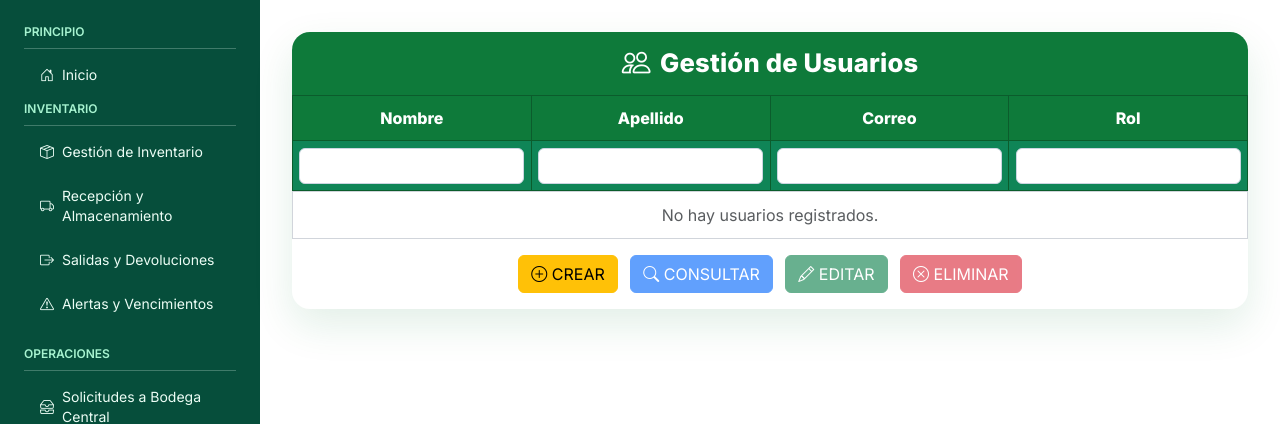
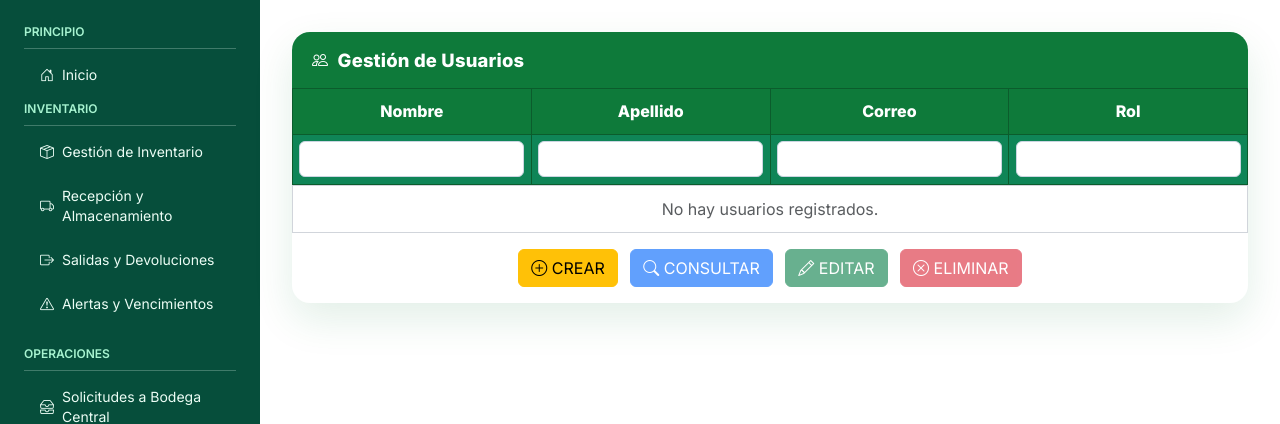
Before and after one commit to PabloChun-16/SaludAhorro, a Django app: page /mantenimiento/usuarios/ in a window 1280 px wide. Shown: the part 56-480 px from the top of the page. Run offline with Django 5.2, Linux system fonts and the light colour scheme; the visitor is signed in with stand-in values (Sample User, id 1); data that the repository does not hold is empty; some libraries are stand-ins or nearby versions.

Commit message:
Arreglos

```diff
--- a/apps/mantenimiento/usuarios/static/lista/lista.css
+++ b/apps/mantenimiento/usuarios/static/lista/lista.css
@@ -15,25 +15,15 @@
   padding: 1rem 1.25rem;
   display: flex;
   align-items: center;
-  justify-content: center;
   gap: .6rem;
   border-bottom: 0;
-    text-align: center;
-
-
 }
 .saif-card .saif-card-header h3 {
-  font-size: 1.6rem;
+  font-size: 1.15rem;
   margin: 0;
   font-weight: 700;
   letter-spacing: .2px;
 }
-
-.saif-card .saif-card-header i {
-  font-size: 1.8rem;   /* agranda el ícono */
-  line-height: 1;      /* alinea verticalmente */
-}
-
 
 /* ===== Paginador ===== */
 .saif-pager{
--- a/apps/mantenimiento/usuarios/templates/mantenimiento_usuarios/lista.html
+++ b/apps/mantenimiento/usuarios/templates/mantenimiento_usuarios/lista.html
@@ -183,6 +183,8 @@ document.addEventListener("DOMContentLoaded", function () {
     });
   });
 
+
+
   /* ---------- Botones ---------- */
   document.getElementById("btnCrear").addEventListener("click", () => {
     abrirModal(`/mantenimiento/usuarios/nuevo/`);
@@ -196,6 +198,41 @@ document.addEventListener("DOMContentLoaded", function () {
   document.getElementById("btnEliminar").addEventListener("click", () => {
     if (selectedUserId) abrirModal(`/mantenimiento/usuarios/${selectedUserId}/eliminar/`);
   });
+
+
+
+/* ---------- “Ojito” mostrar/ocultar password (delegación) ---------- */
+  modalContent.addEventListener('click', function (ev) {
+    const btn = ev.target.closest('[data-toggle-password]');
+    if (!btn) return;
+
+    const selector = btn.getAttribute('data-toggle-password');
+    const input = modalContent.querySelector(selector);
+    if (!input) return;
+
+    const icon = btn.querySelector('i');
+    const isHidden = input.type === 'password';
+    input.type = isHidden ? 'text' : 'password';
+    icon.classList.toggle('bi-eye', !isHidden);
+    icon.classList.toggle('bi-eye-slash', isHidden);
+  });
+
+  /* ---------- Validación live de confirmación de password ---------- */
+  modalContent.addEventListener('input', function () {
+    const pass  = modalContent.querySelector('[data-pass]');
+    const pass2 = modalContent.querySelector('[data-pass-confirm]');
+    if (!pass || !pass2) return;
+
+    if (pass2.value.length === 0) {
+      pass2.classList.remove('is-valid','is-invalid'); return;
+    }
+    if (pass.value === pass2.value) {
+      pass2.classList.add('is-valid');  pass2.classList.remove('is-invalid');
+    } else {
+      pass2.classList.add('is-invalid'); pass2.classList.remove('is-valid');
+    }
+  });
+
 
   /* ---------- Paginación dinámica ---------- */
   let currentPage = 1;
```
